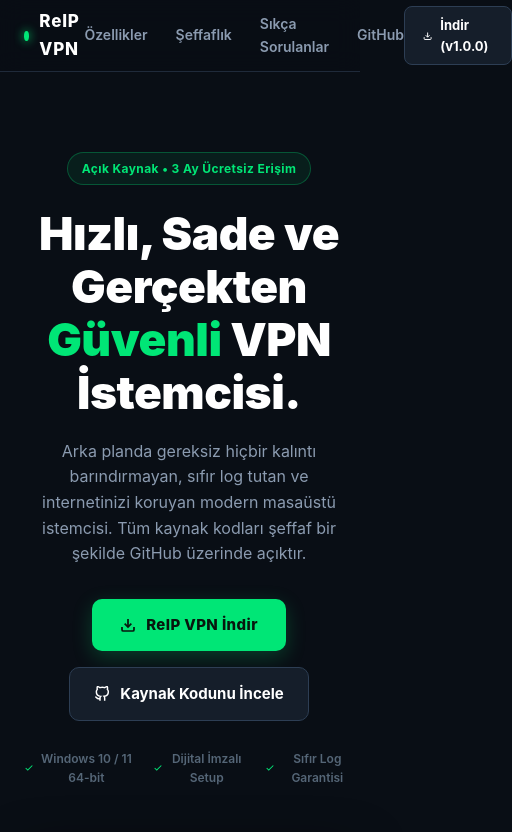
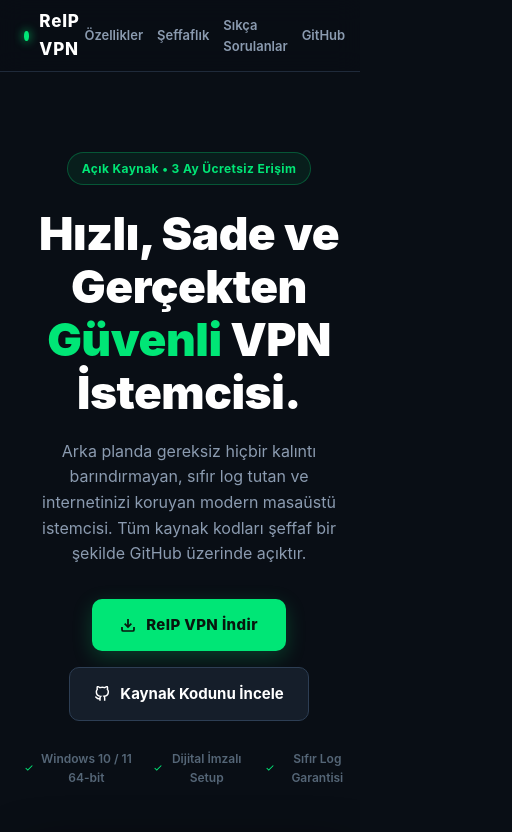
Before and after one commit to Renreip/ReIP-VPN, an Electron app: page docs/index.html in a window 360 px wide. Shown: the top 832 px of the page, 512 px wide, since content can reach past the window. Drawn offline with Linux system fonts and the light colour scheme.

Commit message:
Remove navbar download button for cleaner layout

```diff
--- a/docs/index.html
+++ b/docs/index.html
@@ -118,24 +118,13 @@
       color: #ffffff;
     }
 
-    .nav-cta-btn {
-      background: var(--bg-card);
-      border: 1px solid var(--border-focus);
-      color: #ffffff;
-      padding: 8px 18px;
-      border-radius: 8px;
-      font-size: 13px;
-      font-weight: 700;
-      transition: all 0.2s;
-      display: inline-flex;
-      align-items: center;
-      gap: 8px;
-    }
-
-    .nav-cta-btn:hover {
-      background: #1c2738;
-      border-color: var(--accent-green);
-      transform: translateY(-1px);
+    @media (max-width: 600px) {
+      .nav-links {
+        gap: 14px;
+      }
+      .nav-link {
+        font-size: 13px;
+      }
     }
 
     /* HERO SECTION */
@@ -646,11 +635,6 @@
         <a href="#sss" class="nav-link">Sıkça Sorulanlar</a>
         <a href="https://github.com/Renreip/ReIP-VPN" target="_blank" class="nav-link">GitHub</a>
       </div>
-
-      <a href="https://github.com/Renreip/ReIP-VPN/releases/latest" target="_blank" class="nav-cta-btn">
-        <svg width="14" height="14" viewBox="0 0 24 24" fill="none" stroke="currentColor" stroke-width="2.5"><path d="M21 15v4a2 2 0 0 1-2 2H5a2 2 0 0 1-2-2v-4"/><polyline points="7 10 12 15 17 10"/><line x1="12" y1="15" x2="12" y2="3"/></svg>
-        <span>İndir (v1.0.0)</span>
-      </a>
     </div>
   </nav>
 
```
